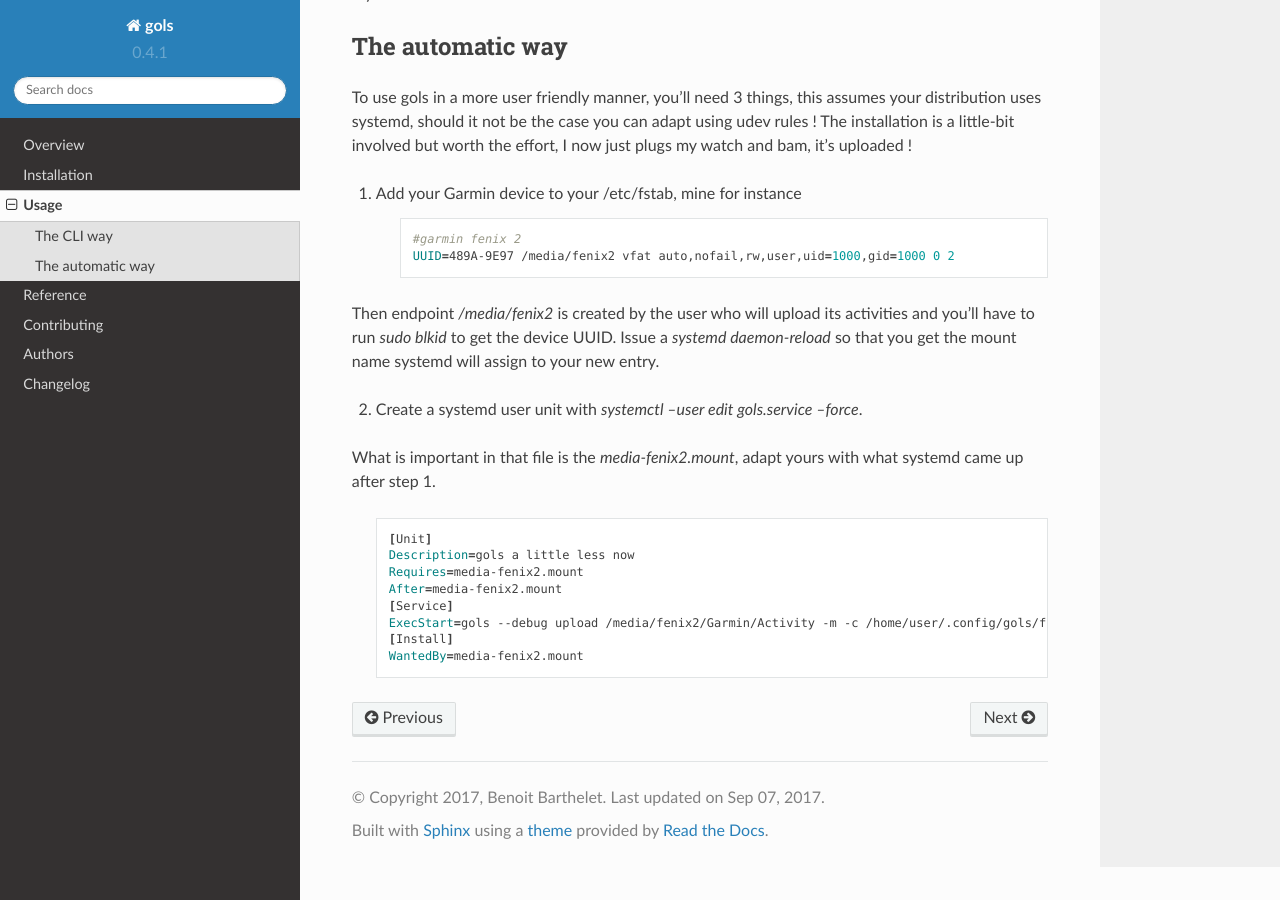
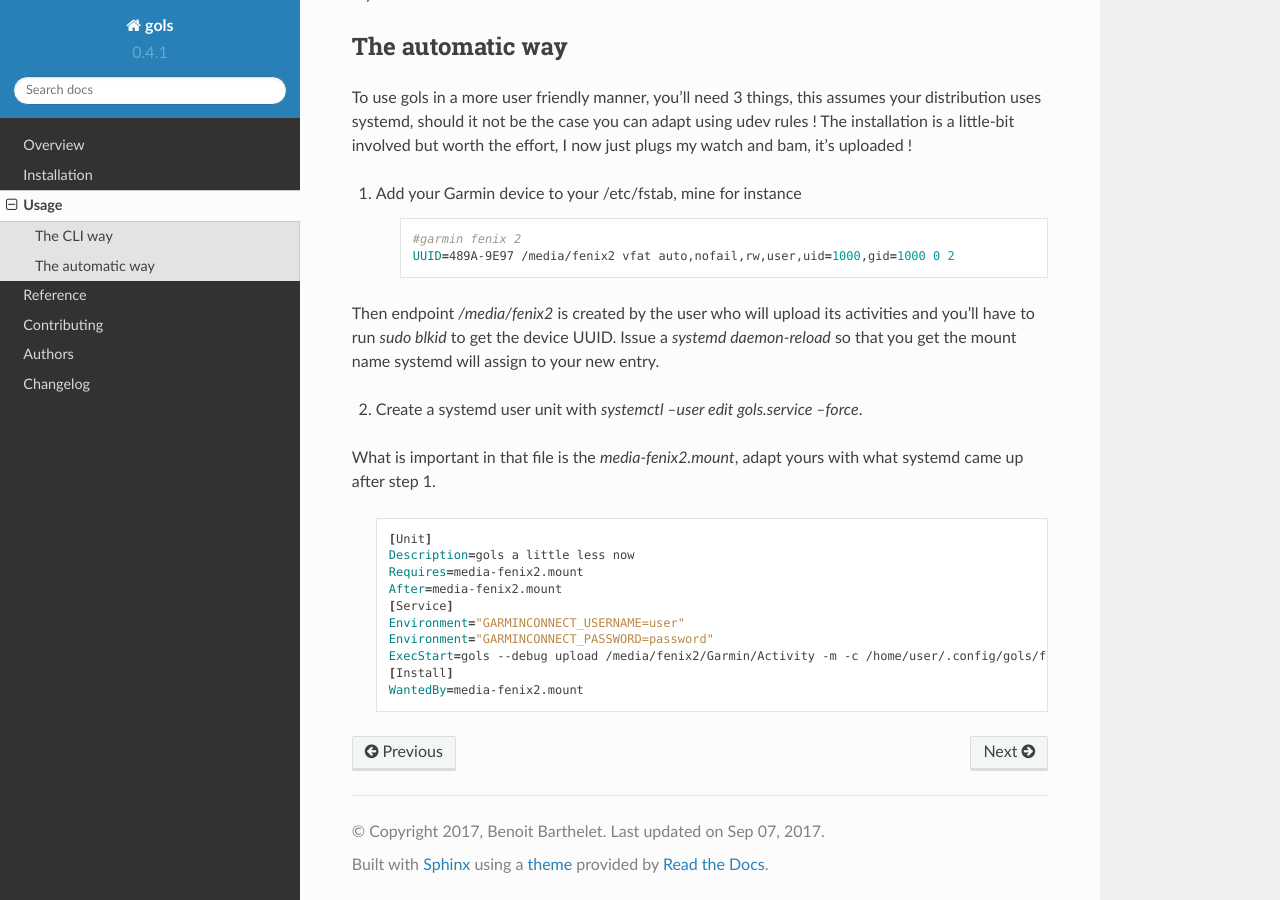
Before and after one commit to euri10/gols, a Sphinx documentation site: the page built from docs/usage.rst, in a window 1280 px wide and 900 px high, scrolled down 677 px. Built offline with Sphinx 7.4.7 and the Read the Docs theme 2.0.0, drawn with Linux system fonts in a browser that asks for light colours.

Commit message:
Added correct service, one idea might be to ship a service and let the user systemctl --user edit gols.service adding his own credentials

```diff
--- a/docs/usage.rst
+++ b/docs/usage.rst
@@ -54,6 +54,8 @@ What is important in that file is the `media-fenix2.mount`, adapt yours with wha
         Requires=media-fenix2.mount
         After=media-fenix2.mount
         [Service]
+        Environment="GARMINCONNECT_USERNAME=user"
+        Environment="GARMINCONNECT_PASSWORD=password"
         ExecStart=gols --debug upload /media/fenix2/Garmin/Activity -m -c /home/user/.config/gols/fit
         [Install]
         WantedBy=media-fenix2.mount
```
